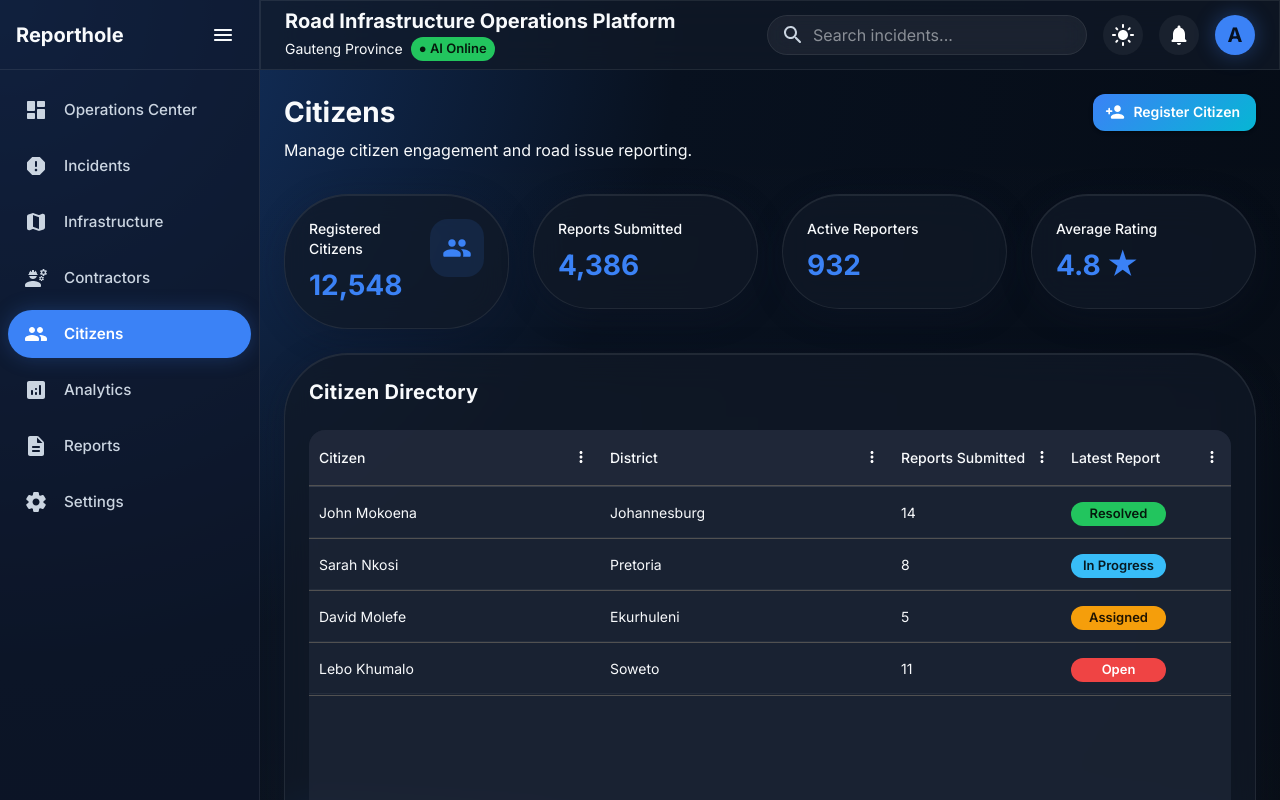
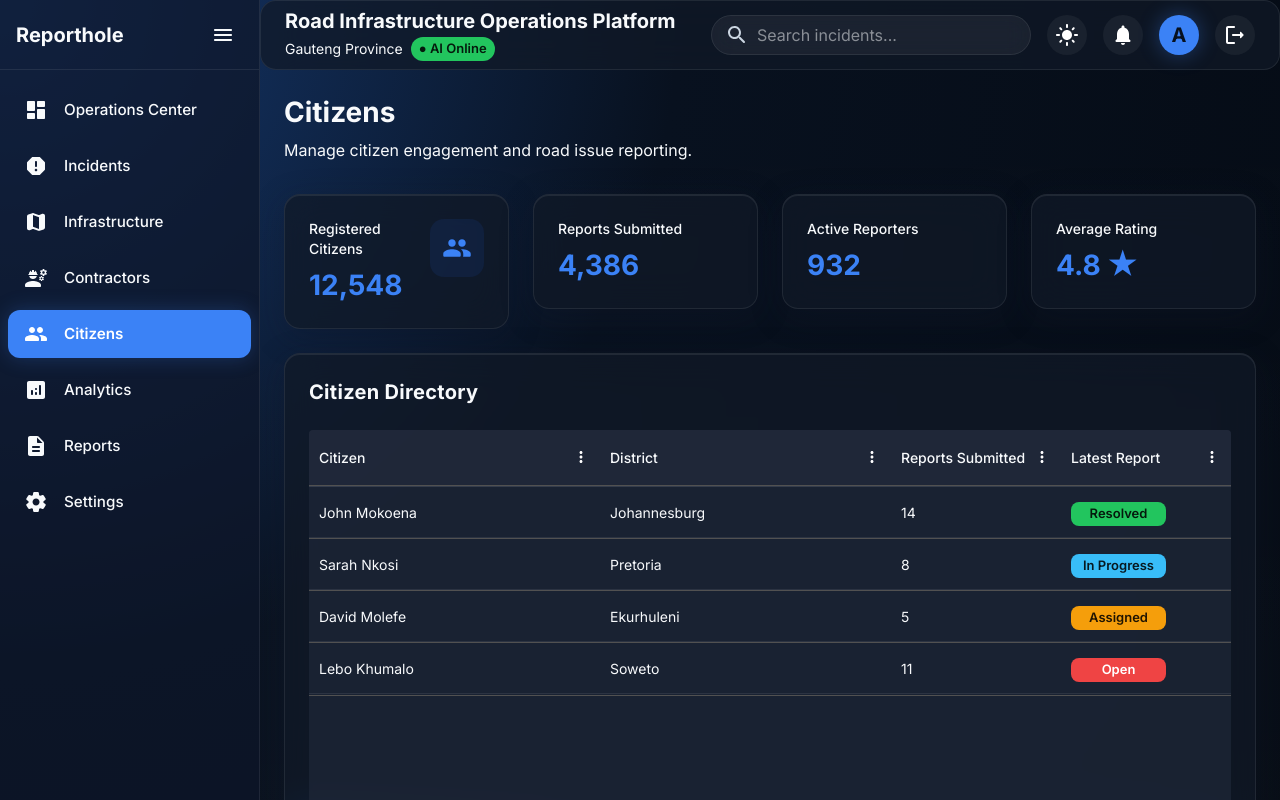
Before and after one commit to UrbanEye-UJ/reporthole-ui, a Next.js app: page /admin/citizens in a window 1280 px wide. Shown: the top 800 px of the page. Built offline with nearby package versions, Linux system fonts and the light colour scheme; what @mui/material-nextjs would draw is missing.

Commit message:
Reporthole -admin migration

```diff
--- a/app/(admin)/_components/dashboard/RepairProgress.tsx
+++ b/app/(admin)/_components/dashboard/RepairProgress.tsx
@@ -94,7 +94,10 @@ const RepairProgress = () => {
                 label={`${repair.completed}%`}
                 sx={{
                   fontWeight: 700,
-                  bgcolor: "rgba(255,255,255,.06)",
+                  bgcolor: (t) =>
+                    t.palette.mode === "dark"
+                      ? "rgba(255,255,255,.06)"
+                      : "rgba(0,0,0,.06)",
                 }}
               />
             </Box>
@@ -107,7 +110,10 @@ const RepairProgress = () => {
                 height: 10,
                 borderRadius: 999,
 
-                backgroundColor: "rgba(255,255,255,.08)",
+                backgroundColor: (t: { palette: { mode: string } }) =>
+                  t.palette.mode === "dark"
+                    ? "rgba(255,255,255,.08)"
+                    : "rgba(0,0,0,.08)",
 
                 "& .MuiLinearProgress-bar": {
                   borderRadius: 999,
--- a/app/(admin)/_components/dashboard/SeverityChart.tsx
+++ b/app/(admin)/_components/dashboard/SeverityChart.tsx
@@ -7,6 +7,8 @@ import {
   ResponsiveContainer,
   Tooltip,
 } from "recharts";
+
+import { useTheme } from "@mui/material";
 
 import Panel from "../ui/Panel";
 
@@ -36,6 +38,9 @@ const data = [
 ];
 
 const SeverityChart = () => {
+  const theme = useTheme();
+  const isDark = theme.palette.mode === "dark";
+
   return (
     <Panel title="Incident Severity">
       <ResponsiveContainer
@@ -61,10 +66,10 @@ const SeverityChart = () => {
 
           <Tooltip
             contentStyle={{
-              background: "#111827",
-              border: "none",
+              background: isDark ? "#111827" : "#ffffff",
+              border: `1px solid ${isDark ? "rgba(255,255,255,.08)" : "#E5E7EB"}`,
               borderRadius: 12,
-              color: "#ffffff",
+              color: isDark ? "#ffffff" : "#1F2937",
             }}
           />
         </PieChart>
--- a/app/(admin)/_components/layout/AdminSidebar.tsx
+++ b/app/(admin)/_components/layout/AdminSidebar.tsx
@@ -121,19 +121,22 @@ const AdminSidebar = ({ collapsed, setCollapsed }: SidebarProps) => {
 
                   color: isActive
                     ? "#ffffff"
-                    : "text.secondary",
+                    : "text.primary",
 
                   transition: "all 0.25s ease",
 
                   "&:hover": {
                     bgcolor: isActive
                       ? "primary.dark"
-                      : "rgba(255,255,255,.06)",
+                      : (t) =>
+                          t.palette.mode === "dark"
+                            ? "rgba(255,255,255,.06)"
+                            : "rgba(0,0,0,.05)",
 
                     transform: "translateX(4px)",
 
                     boxShadow:
-                      "0 6px 18px rgba(0,0,0,.18)",
+                      "0 6px 18px rgba(0,0,0,.10)",
                   },
                 }}
               >
--- a/app/(admin)/_components/layout/AdminTopbar.tsx
+++ b/app/(admin)/_components/layout/AdminTopbar.tsx
@@ -16,6 +16,9 @@ import NotificationsRoundedIcon from "@mui/icons-material/NotificationsRounded";
 import SearchRoundedIcon from "@mui/icons-material/SearchRounded";
 import LightModeRoundedIcon from "@mui/icons-material/LightModeRounded";
 import DarkModeRoundedIcon from "@mui/icons-material/DarkModeRounded";
+import LogoutRoundedIcon from "@mui/icons-material/LogoutRounded";
+
+import { useRouter } from "next/navigation";
 
 import { useAdminTheme } from "../styles/AdminThemeContext";
 
@@ -23,6 +26,14 @@ import { useAdminTheme } from "../styles/AdminThemeContext";
 // Expected shape: { firstName: string; lastName: string; role: string }
 const AdminTopbar = () => {
   const { mode, toggle } = useAdminTheme();
+  const router = useRouter();
+
+  const handleLogout = () => {
+    document.cookie = "reporthole_token=; path=/; max-age=0";
+    document.cookie = "reporthole_role=; path=/; max-age=0";
+    document.cookie = "reporthole_user_id=; path=/; max-age=0";
+    router.push("/login");
+  };
 
   const isDark = mode === "dark";
 
@@ -30,6 +41,7 @@ const AdminTopbar = () => {
     <AppBar
       position="sticky"
       elevation={0}
+      color="inherit"
       sx={{
         gridColumn: 2,
         background: isDark
@@ -200,6 +212,29 @@ const AdminTopbar = () => {
           >
             A
           </Avatar>
+
+          {/* Logout */}
+          <Tooltip title="Log out">
+            <IconButton
+              onClick={handleLogout}
+              aria-label="Log out"
+              sx={{
+                bgcolor: isDark
+                  ? "rgba(255,255,255,.05)"
+                  : "rgba(0,0,0,.05)",
+
+                "&:hover": {
+                  bgcolor: "rgba(239,68,68,.12)",
+                  color: "error.main",
+                  transform: "scale(1.05)",
+                },
+
+                transition: ".25s",
+              }}
+            >
+              <LogoutRoundedIcon />
+            </IconButton>
+          </Tooltip>
         </Box>
       </Toolbar>
     </AppBar>
--- a/app/(admin)/_components/styles/colors.ts
+++ b/app/(admin)/_components/styles/colors.ts
@@ -35,33 +35,34 @@ export const colors = {
   },
 
   light: {
+    // Matches the civilian Tailwind palette exactly
     background: {
-      primary: "#F8FAFC",
-      secondary: "rgba(255,255,255,.80)",
-      tertiary: "#F1F5F9",
+      primary: "#F3F4F6",   // gray-100
+      secondary: "#FFFFFF",
+      tertiary: "#F9FAFB",  // gray-50
     },
 
     surface: {
-      primary: "rgba(255,255,255,.75)",
-      secondary: "#FFFFFF",
+      primary: "#FFFFFF",   // white cards (civilian bg-white)
+      secondary: "#F9FAFB", // gray-50 on hover
     },
 
-    border: "#E5E7EB",
+    border: "#E5E7EB",      // gray-200
 
     glass: {
-      background: "rgba(255,255,255,.75)",
-      hover: "rgba(236,72,153,.12)",
-      active: "rgba(236,72,153,.20)",
+      background: "#FFFFFF",
+      hover: "rgba(37,99,235,0.06)",   // blue-600 tint
+      active: "rgba(37,99,235,0.12)",
     },
 
     text: {
-      primary: "#0F172A",
-      secondary: "#475569",
-      disabled: "#94A3B8",
+      primary: "#1F2937",   // gray-800
+      secondary: "#6B7280", // gray-500
+      disabled: "#9CA3AF",  // gray-400
     },
 
-    primary: "#2563EB",
-    secondary: "#EC4899",
+    primary: "#2563EB",     // blue-600
+    secondary: "#3B82F6",   // blue-500
 
     success: "#22C55E",
     warning: "#F59E0B",
--- a/app/(admin)/_components/styles/theme.ts
+++ b/app/(admin)/_components/styles/theme.ts
@@ -10,6 +10,20 @@ import type { AdminThemeMode } from "./AdminThemeContext";
 /** Creates the MUI theme for the admin panel. Call with the current mode. */
 export function createAdminTheme(mode: AdminThemeMode) {
   const palette = mode === "dark" ? colors.dark : colors.light;
+  const isDark = mode === "dark";
+
+  // Lighter shadows for the light theme so cards don't look heavy on a white background
+  const cardShadow = isDark
+    ? shadows.card
+    : "0 1px 3px rgba(0,0,0,0.08), 0 1px 2px rgba(0,0,0,0.06)";
+
+  const glassShadow = isDark
+    ? shadows.glass
+    : "0 1px 3px rgba(0,0,0,0.08), inset 0 1px 0 rgba(255,255,255,0.9)";
+
+  const hoverShadow = isDark
+    ? shadows.hover
+    : "0 4px 12px rgba(37,99,235,0.15)";
 
   return createTheme({
     palette: {
@@ -54,7 +68,9 @@ export function createAdminTheme(mode: AdminThemeMode) {
     },
 
     shape: {
-      borderRadius: radius.lg,
+      // Use MUI's default unit (4) so numeric sx values scale sensibly:
+      // borderRadius: 3 in sx = 12px (rounded-xl), borderRadius: 4 = 16px (rounded-2xl)
+      borderRadius: 4,
     },
 
     typography,
@@ -63,17 +79,18 @@ export function createAdminTheme(mode: AdminThemeMode) {
       MuiPaper: {
         styleOverrides: {
           root: {
+            borderRadius: "16px", // rounded-2xl — matches civilian card radius
             background: palette.surface.primary,
-            backdropFilter: "blur(18px)",
-            WebkitBackdropFilter: "blur(18px)",
+            backdropFilter: isDark ? "blur(18px)" : "none",
+            WebkitBackdropFilter: isDark ? "blur(18px)" : "none",
             border: `1px solid ${palette.border}`,
             backgroundImage: "none",
-            boxShadow: shadows.glass,
+            boxShadow: glassShadow,
             transition: "all .25s ease",
 
             "&:hover": {
               background: palette.surface.secondary,
-              boxShadow: shadows.hover,
+              boxShadow: hoverShadow,
               borderColor: palette.primary,
             },
           },
@@ -83,17 +100,18 @@ export function createAdminTheme(mode: AdminThemeMode) {
       MuiCard: {
         styleOverrides: {
           root: {
+            borderRadius: "16px",
             background: palette.surface.primary,
-            backdropFilter: "blur(18px)",
-            WebkitBackdropFilter: "blur(18px)",
+            backdropFilter: isDark ? "blur(18px)" : "none",
+            WebkitBackdropFilter: isDark ? "blur(18px)" : "none",
             backgroundImage: "none",
             border: `1px solid ${palette.border}`,
-            boxShadow: shadows.card,
+            boxShadow: cardShadow,
             transition: "all .25s ease",
 
             "&:hover": {
               background: palette.surface.secondary,
-              boxShadow: shadows.hover,
+              boxShadow: hoverShadow,
               transform: "translateY(-2px)",
             },
           },
--- a/app/(admin)/_components/tables/DataTable.tsx
+++ b/app/(admin)/_components/tables/DataTable.tsx
@@ -38,21 +38,27 @@ const DataTable = ({
         border: "none",
 
         "& .MuiDataGrid-columnHeaders": {
-          background: "rgba(255,255,255,.05)",
-          borderBottom: "1px solid rgba(255,255,255,.08)",
+          background: (t) =>
+            t.palette.mode === "dark"
+              ? "rgba(255,255,255,.05)"
+              : "rgba(0,0,0,.03)",
+          borderBottom: (t) =>
+            `1px solid ${t.palette.divider}`,
           fontWeight: 700,
         },
 
         "& .MuiDataGrid-cell": {
-          borderBottom: "1px solid rgba(255,255,255,.05)",
+          borderBottom: (t) =>
+            `1px solid ${t.palette.divider}`,
         },
 
         "& .MuiDataGrid-row:hover": {
-          background: "rgba(59,130,246,.08)",
+          background: "rgba(37,99,235,.06)",
         },
 
         "& .MuiDataGrid-footerContainer": {
-          borderTop: "1px solid rgba(255,255,255,.08)",
+          borderTop: (t) =>
+            `1px solid ${t.palette.divider}`,
         },
 
         "& .MuiDataGrid-columnSeparator": {
--- a/app/(admin)/_components/ui/MetricCard.tsx
+++ b/app/(admin)/_components/ui/MetricCard.tsx
@@ -36,20 +36,12 @@ const MetricCard = ({
       elevation={0}
       sx={{
         p: 3,
-        borderRadius: 4,
-
-        background: "rgba(17,25,40,.72)",
-        backdropFilter: "blur(18px)",
-        WebkitBackdropFilter: "blur(18px)",
-
-        border: "1px solid rgba(255,255,255,.08)",
-
         transition: ".25s",
 
         "&:hover": {
           transform: "translateY(-3px)",
           borderColor: "primary.main",
-          boxShadow: "0 10px 28px rgba(59,130,246,.18)",
+          boxShadow: "0 8px 24px rgba(37,99,235,.15)",
         },
       }}
     >
@@ -114,9 +106,9 @@ const MetricCard = ({
               alignItems: "center",
               justifyContent: "center",
 
-              borderRadius: "18px",
+              borderRadius: "14px",
 
-              bgcolor: "rgba(59,130,246,.12)",
+              bgcolor: "rgba(37,99,235,.10)",
 
               color,
 
--- a/app/(admin)/_components/ui/Panel.tsx
+++ b/app/(admin)/_components/ui/Panel.tsx
@@ -27,25 +27,12 @@ const Panel = ({
       sx={{
         p: padding,
         height,
-        borderRadius: 4,
-
-        background: "rgba(17, 25, 40, 0.72)",
-
-        backdropFilter: "blur(18px)",
-        WebkitBackdropFilter: "blur(18px)",
-
-        border: "1px solid rgba(255,255,255,.08)",
-
+        overflow: "hidden",
         transition: "all .25s ease",
-
-        overflow: "hidden",
 
         "&:hover": {
           borderColor: "primary.main",
-
-          boxShadow:
-            "0 10px 30px rgba(59,130,246,.18)",
-
+          boxShadow: "0 8px 24px rgba(37,99,235,.15)",
           transform: "translateY(-2px)",
         },
       }}
--- a/app/(admin)/admin/citizens/page.tsx
+++ b/app/(admin)/admin/citizens/page.tsx
@@ -1,9 +1,8 @@
 "use client";
 
-import { Button, Grid } from "@mui/material";
+import { Grid } from "@mui/material";
 
 import PeopleRoundedIcon from "@mui/icons-material/PeopleRounded";
-import PersonAddRoundedIcon from "@mui/icons-material/PersonAddRounded";
 
 import type { GridColDef } from "@mui/x-data-grid";
 
@@ -79,14 +78,6 @@ export default function CitizensPage() {
       <PageHeader
         title="Citizens"
         subtitle="Manage citizen engagement and road issue reporting."
-        actions={
-          <Button
-            variant="contained"
-            startIcon={<PersonAddRoundedIcon />}
-          >
-            Register Citizen
-          </Button>
-        }
       />
 
       <Grid container spacing={3}>
```
